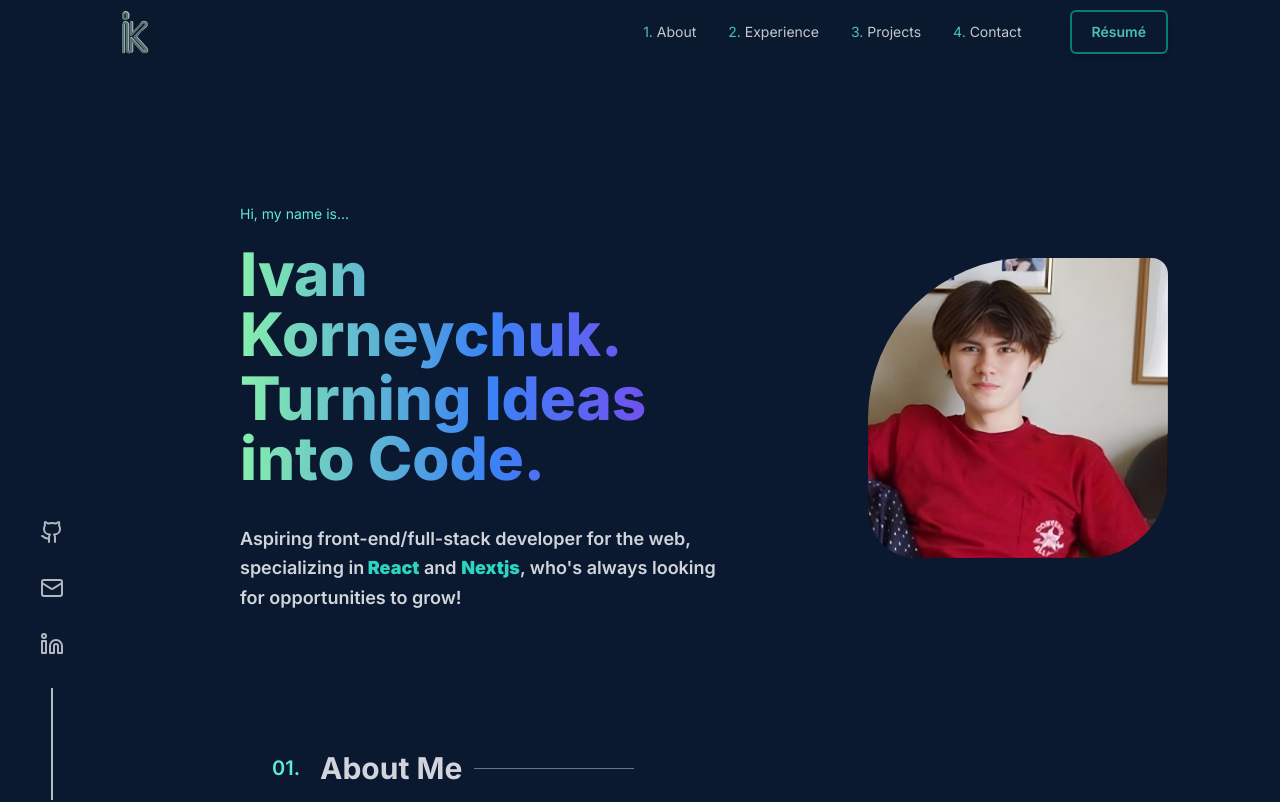
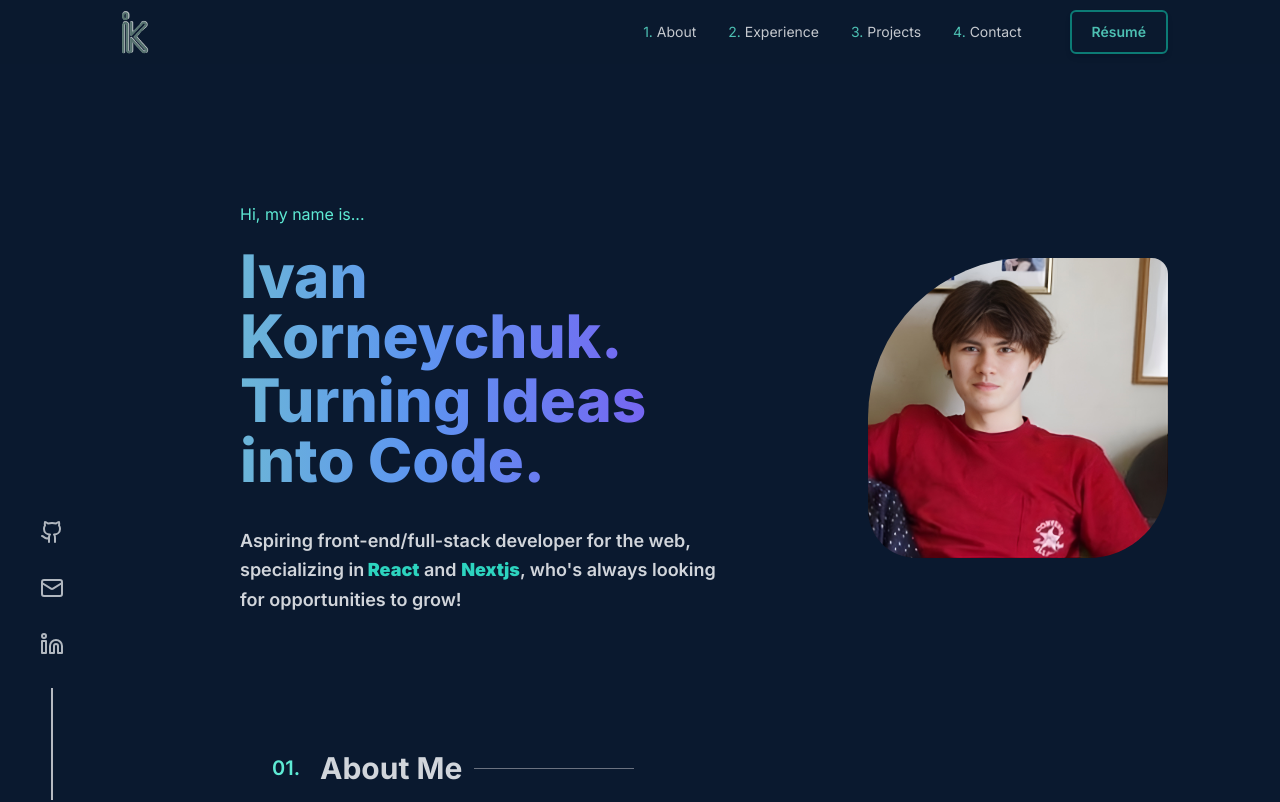
Before and after one commit to IvanKorne/portfolio, a Next.js app: page / in a window 1280 px wide. Shown: the top 802 px of the page. Built offline with nearby package versions, Linux system fonts and the light colour scheme; no server answers.

Commit message:
Add animation to text colours

```diff
--- a/app/_components/Intro.tsx
+++ b/app/_components/Intro.tsx
@@ -9,8 +9,8 @@ const Intro = () => {
     <section className="bg-[#0A192F] text-gray-300 max-lg:mt-[8rem] mt-[3rem] ">
       <div className="ml-[15rem] mr-[11rem] flex h-[90vh] max-sm:mb-[-5rem]  max-sm:ml-[16rem] items-center max-md:ml-[8rem]  gap-[8rem] max-lg:flex-col max-lg:gap-[3rem]">
         <div className="flex flex-col gap-5 max-sm:ml-[1rem]">
-          <p className="text-sm text-teal-300">Hi, my name is...</p>
-          <h1 className="bg-gradient-to-r from-green-300 via-blue-500 to-purple-600 bg-clip-text text-6xl max-md:text-4xl max-sm:text-3xl font-extrabold text-transparent ">
+          <p className="text-md text-teal-300">Hi, my name is...</p>
+          <h1 className="text-6xl max-md:text-4xl max-sm:text-3xl font-extrabold text-transparent animate-gradient ">
             Ivan Korneychuk.
             <span className="block mt-1">Turning Ideas into Code.</span>
           </h1>
--- a/app/globals.css
+++ b/app/globals.css
@@ -100,3 +100,24 @@ html {
     @apply bg-background text-foreground;
   }
 }
+
+@keyframes gradient-animation {
+  0% {
+    background-position: 0% 50%;
+  }
+  50% {
+    background-position: 100% 50%;
+  }
+  100% {
+    background-position: 0% 50%;
+  }
+}
+
+.animate-gradient {
+  background: linear-gradient(to right, #86efac, #5d95f0, #932ef3);
+  background-size: 200% 200%;
+  background-clip: text;
+  -webkit-background-clip: text;
+  color: transparent;
+  animation: gradient-animation 3s ease infinite;
+}
```
